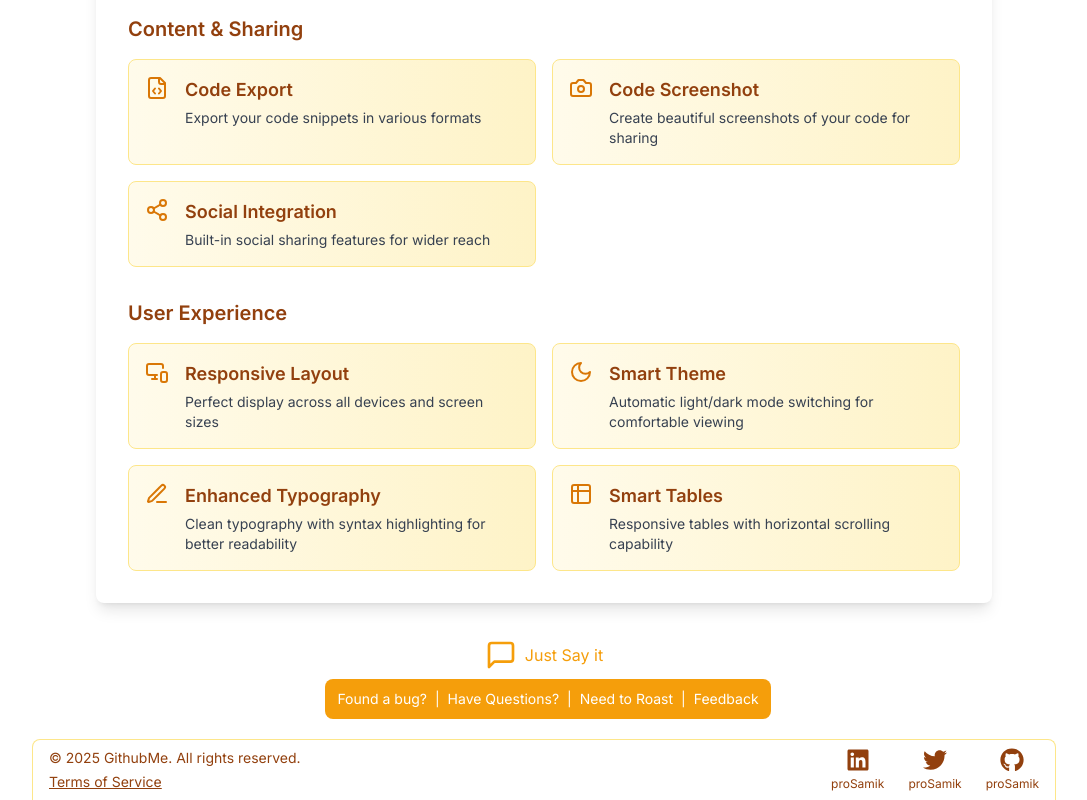
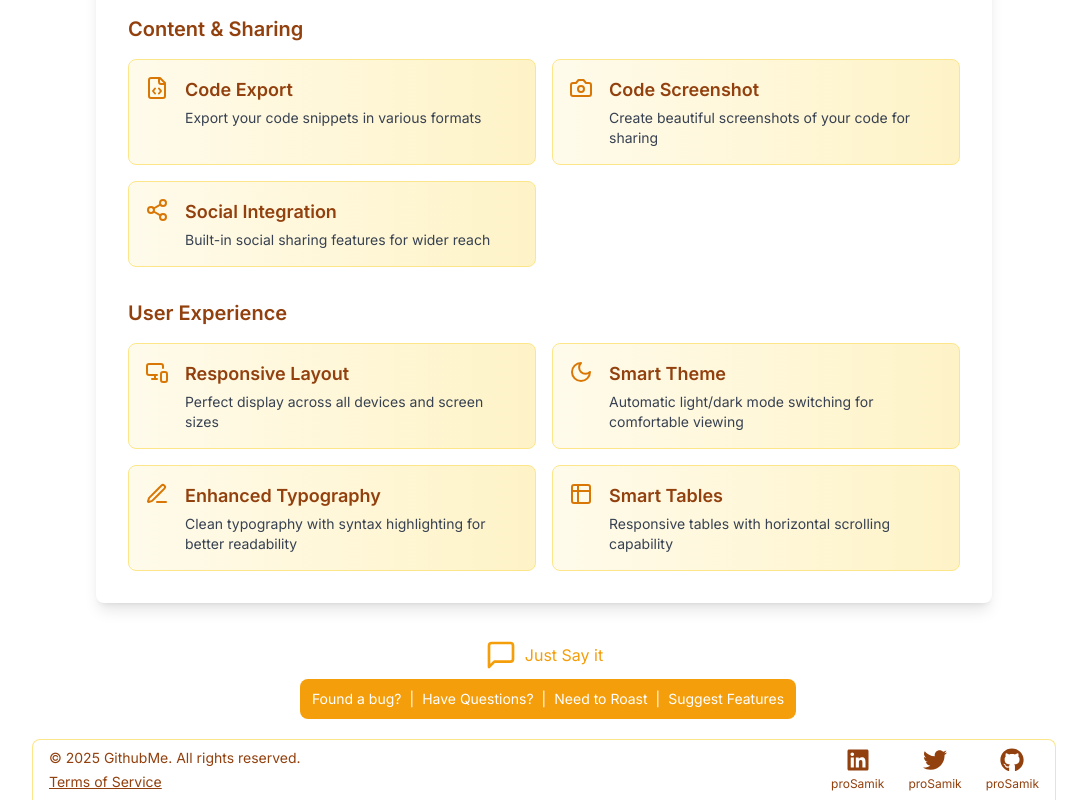
Before and after one commit to proSamik/githubme, a Next.js app: page /about in a window 1280 px wide. Shown: the part 1077-1877 px from the top of the page, without its empty margins (96-1183 px from the left). Built offline with nearby package versions, Linux system fonts and the light colour scheme; no server answers.

Commit message:
feat- add 'use client' in FeedbackForm.tsx

```diff
--- a/src/components/FeedbackForm.tsx
+++ b/src/components/FeedbackForm.tsx
@@ -1,3 +1,5 @@
+'use client';
+
 import React, { useState, FormEvent } from 'react';
 import { MessageSquare, X, Send } from 'lucide-react';
 import { sendFeedback } from '@/lib/api';
@@ -72,7 +74,7 @@ const FeedbackForm = () => {
                             <span className="hidden sm:inline text-xs sm:text-[14px]">|</span>
                             <p className="text-xs sm:text-[14px]">Need to Roast</p>
                             <span className="text-xs sm:text-[14px]">|</span>
-                            <p className="text-xs sm:text-[14px]">Feedback</p>
+                            <p className="text-xs sm:text-[14px]">Suggest Features</p>
                         </div>
                     </div>
                 </div>
```
